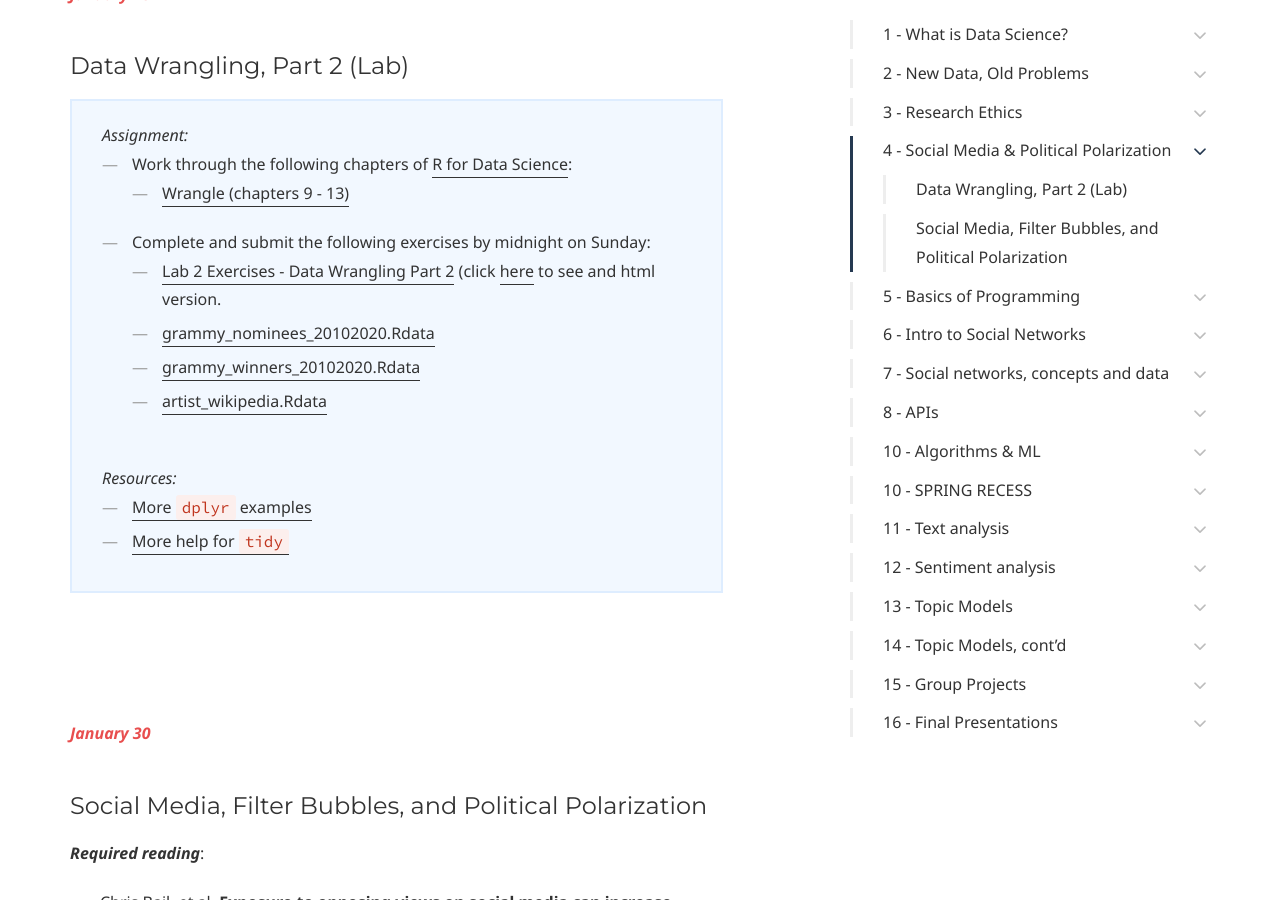
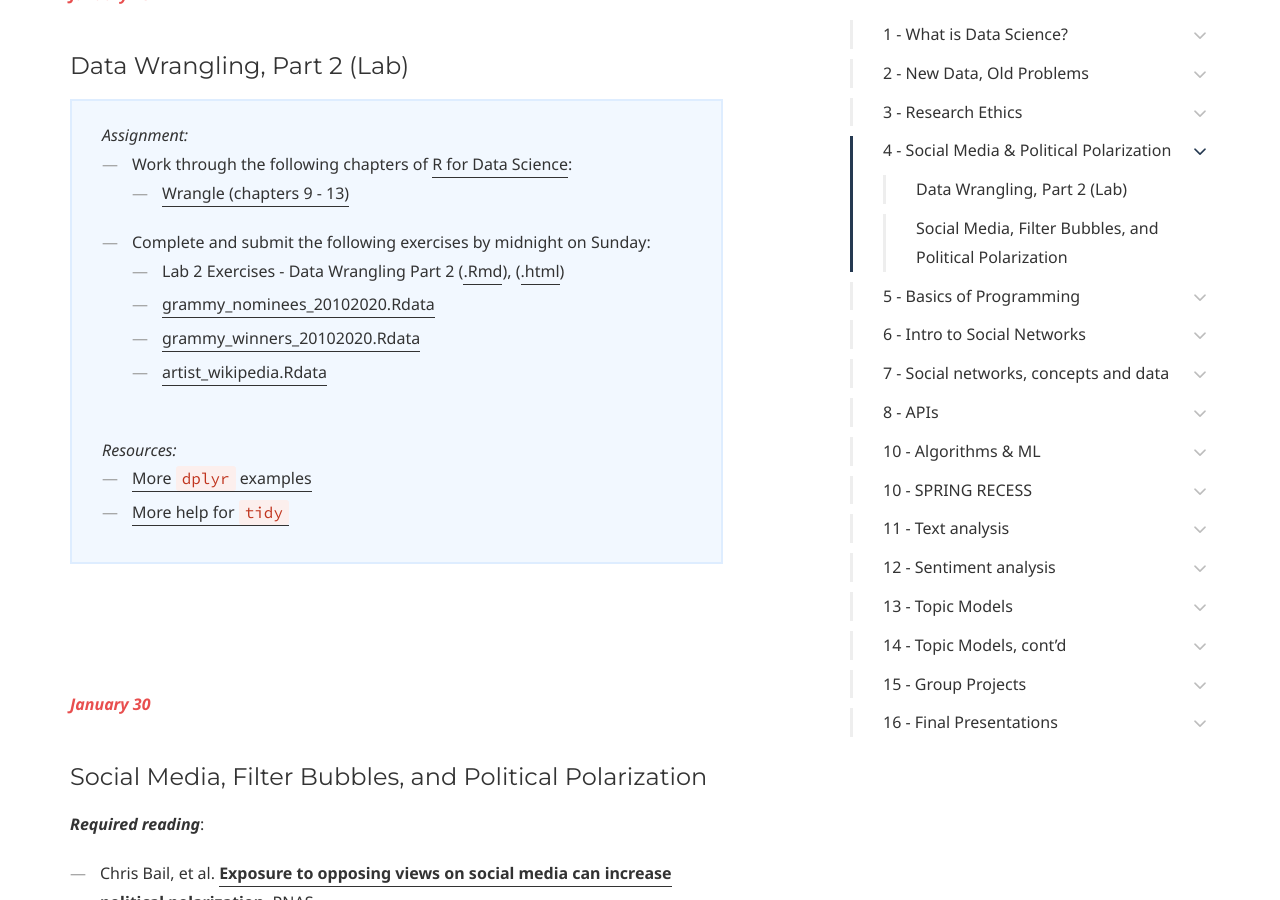
Before and after one commit to dssoc/dssoc.github.io, a Jekyll site: the page built from schedule.md, in a window 1280 px wide and 900 px high, scrolled down 3875 px. Built offline with Jekyll 4.4.1, drawn with Linux system fonts in a browser that asks for light colours; some web fonts are replaced.

Commit message:
update lab 2 links

```diff
--- a/schedule.md
+++ b/schedule.md
@@ -125,7 +125,7 @@
 </ul></li>
 <li>Complete and submit the following exercises by midnight on Sunday:
 <ul>
-<li><a href = "https://minhaskamal.github.io/DownGit/#/home?url=https://github.com/dssoc/dssoc.github.io/blob/master/assignments/DSS_Lab2_DataWrangling2.Rmd">Lab 2 Exercises - Data Wrangling Part 2</a> (click <a href = "https://htmlpreview.github.io/?https://github.com/dssoc/dssoc.github.io/blob/master/assignments/DSS_Lab2_DataWrangling2.html">here</a> to see and html version.</li>
+<li>Lab 2 Exercises - Data Wrangling Part 2 (<a href = "https://minhaskamal.github.io/DownGit/#/home?url=https://github.com/dssoc/dssoc.github.io/blob/master/assignments/DSS_Lab2_DataWrangling2.Rmd">.Rmd</a>), (<a href = "https://htmlpreview.github.io/?https://github.com/dssoc/dssoc.github.io/blob/master/assignments/DSS_Lab2_DataWrangling2.html">.html</a>)</li>
 <li><a href = "https://github.com/dssoc/dssoc.github.io/raw/master/datasets/grammy_nominees_20102020.Rdata">grammy_nominees_20102020.Rdata</a></li>
 <li><a href = "https://github.com/dssoc/dssoc.github.io/raw/master/datasets/grammy_winners_20102020.Rdata">grammy_winners_20102020.Rdata</a></li>
 <li><a href = "https://github.com/dssoc/dssoc.github.io/raw/master/datasets/artist_wikipedia.Rdata">artist_wikipedia.Rdata</a></li>
```
